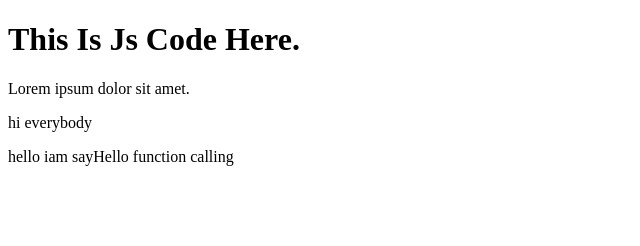
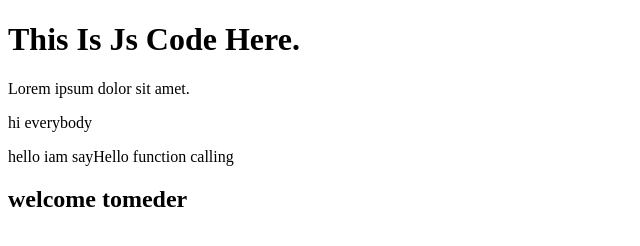
Before and after one commit to asik247/day05, a plain HTML site: page index.html in a window 1280 px wide. Shown: the whole page, without its empty margins (0-640 px from the left). Drawn offline with Linux system fonts and the light colour scheme.

Commit message:
today first commit

```diff
--- a/index.html
+++ b/index.html
@@ -10,6 +10,7 @@
     <p id="">Lorem ipsum dolor sit amet.</p>
     <p id="para"></p>
     <p id="para2"></p>
+    <h2 id="headder"></h2>
     <script>
         function sayHi(){
             return "hi everybody"
@@ -24,6 +25,11 @@
             document.getElementById("para2").innerHTML=sayHello()
         }
         showHello()
+        function welcome(){
+           return "welcome tomeder";
+        }
+       let wel =  welcome()
+       document.getElementById("headder").innerHTML = wel;
     </script>
 </body>
 </html>
```
